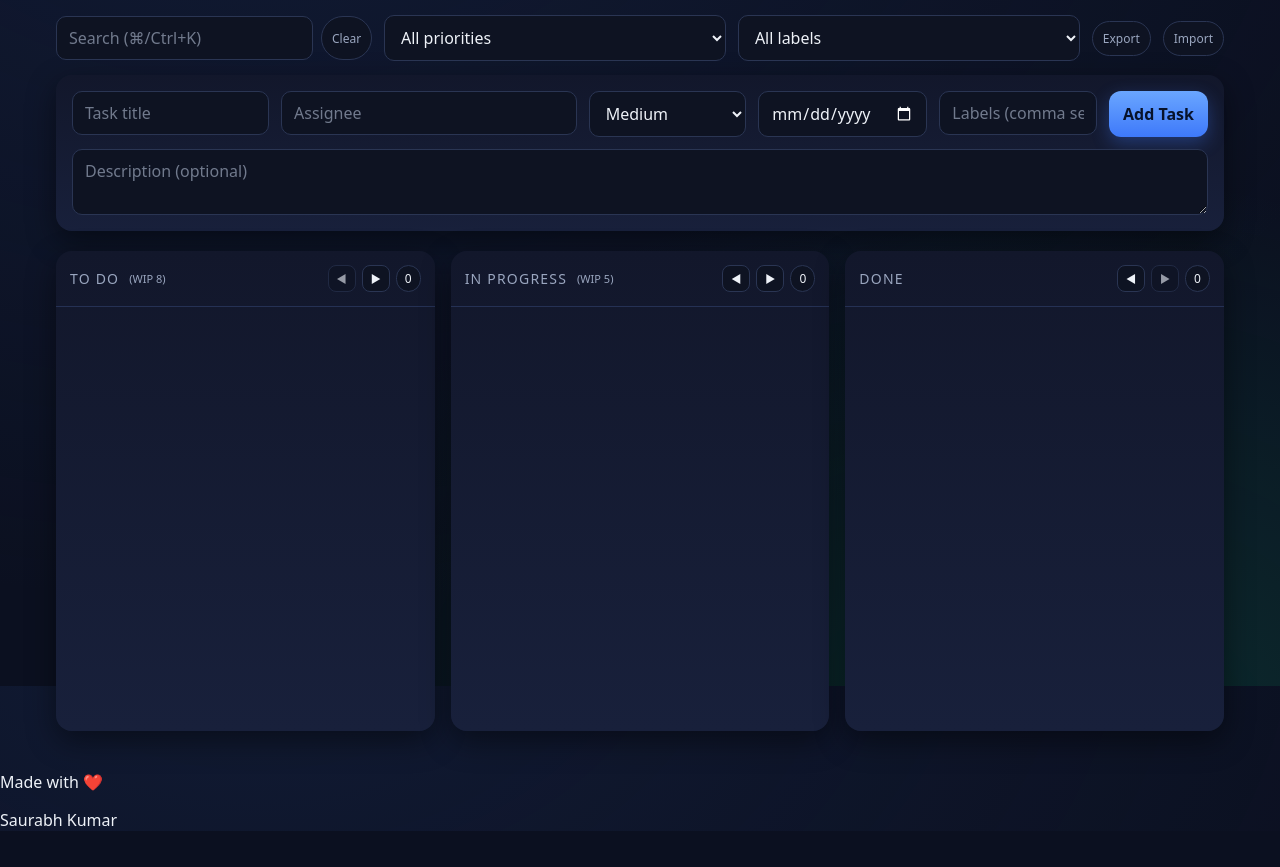
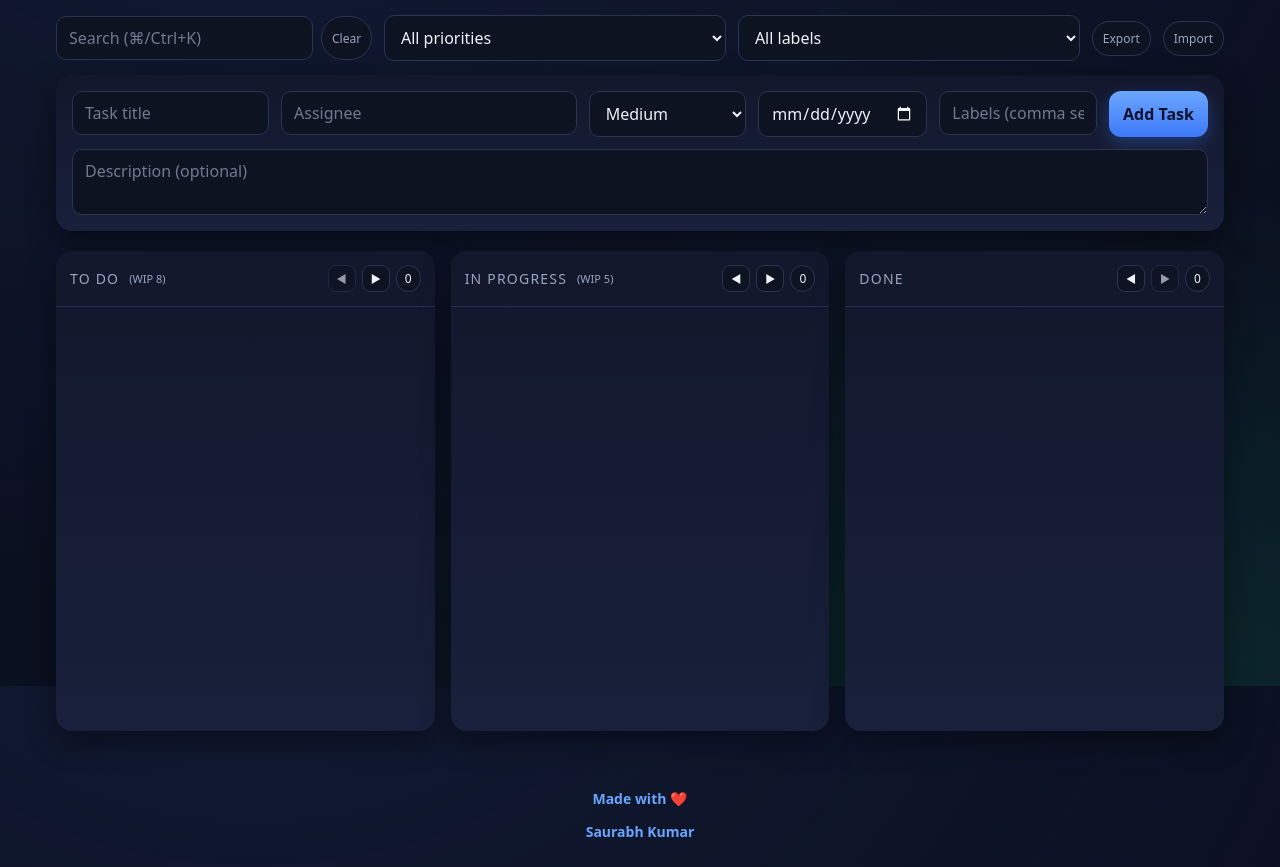
Before and after one commit to Saurabh19F/Dynamic-Kanban-Board, a plain HTML site: page index.html in a window 1280 px wide. Shown: the part 114-981 px from the top of the page. Before the commit the page ends 945 px from the top, so only its background shows below. Drawn offline with Linux system fonts and the light colour scheme.

Commit message:
Update style.css

```diff
--- a/style.css
+++ b/style.css
@@ -196,3 +196,18 @@ button:disabled, .btn:disabled, .pill:disabled, .icon-btn:disabled, .tiny:disabl
   gap: 12px;
   min-height: 40px; /* keeps a visible target even when empty */
 }
+
+footer {
+  max-width: 1200px;
+  margin: 20px auto;
+  padding: 12px 16px;
+  text-align: center;
+  color: var(--muted);
+  font-size: 13px;
+}
+footer .credit {
+  margin-top: 6px;
+  font-size: 14px;
+  color: var(--accent);
+  font-weight: 600;
+}
```
